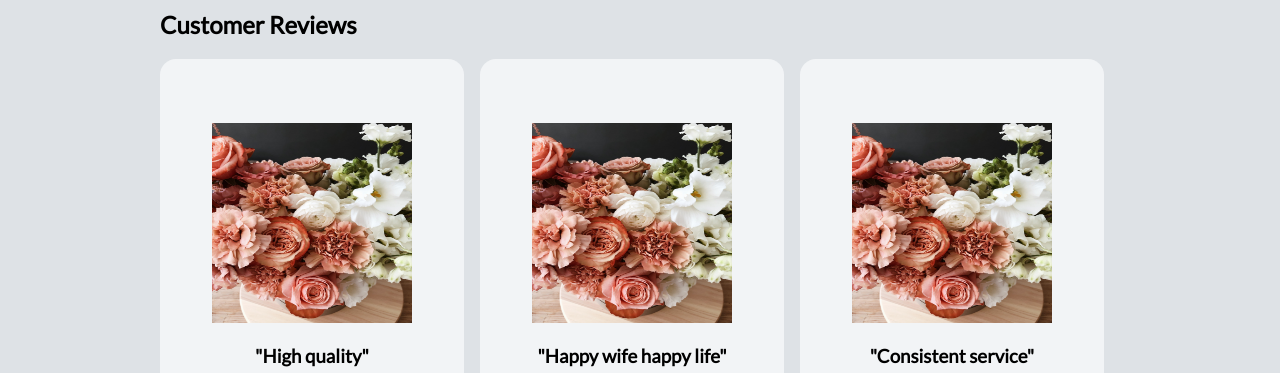
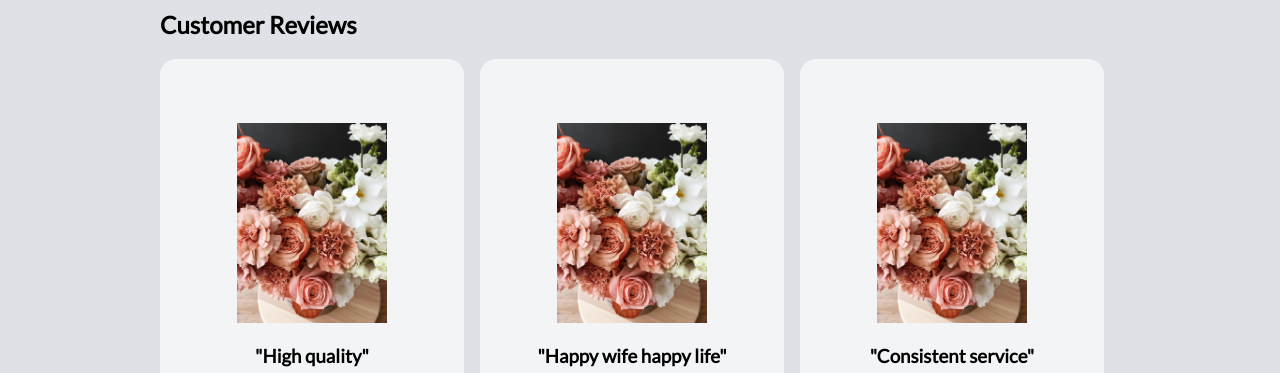
Before and after one commit to christineyoo/sweet-bloom, a React (Create React App) app: page / in a window 1280 px wide. Shown: the part 2500-2873 px from the top of the page. Built offline with nearby package versions, Linux system fonts and the light colour scheme; no server answers.

Commit message:
implemented clearing cart after leaving confirmation page

```diff
--- a/src/App.js
+++ b/src/App.js
@@ -143,15 +143,9 @@ class App extends Component {
   };
 
   updateShipAdd = (shippingDataObj) => {
-    this.setState(
-      {
-        shippingData: shippingDataObj
-      },
-      () => {
-        console.log('from App.js', shippingDataObj);
-        console.log('from App.js STATE', this.state);
-      }
-    );
+    this.setState({
+      shippingData: shippingDataObj
+    });
   };
 
   shippingCost = (s) => {
@@ -160,6 +154,10 @@ class App extends Component {
 
   totalCost = (p) => {
     this.setState({ totalCost: p });
+  };
+
+  clearCart = () => {
+    this.setState({ itemsInCart: [] });
   };
 
   deleteItemFromCart = (itemName) => {
@@ -226,6 +224,7 @@ class App extends Component {
                     itemsInCart={this.state.itemsInCart}
                     shipping={this.state.shipping}
                     shippingData={this.state.shippingData}
+                    handleClearCart={() => this.clearCart()}
                   />
                 )}
               />
--- a/src/pages/confirmation/Confirmation.js
+++ b/src/pages/confirmation/Confirmation.js
@@ -33,6 +33,10 @@ class Confirmation extends Component {
       </>
     );
   };
+
+  componentWillUnmount() {
+    this.props.handleClearCart();
+  }
 
   render() {
     return (
--- a/src/pages/landing/Landing.js
+++ b/src/pages/landing/Landing.js
@@ -105,7 +105,6 @@ class Landing extends Component {
               <img
                 src={stockPhoto}
                 height='200px'
-                width='200px'
                 alt='loading...'
               />
               <h3>"High quality"</h3>
@@ -119,7 +118,6 @@ class Landing extends Component {
               <img
                 src={stockPhoto}
                 height='200px'
-                width='200px'
                 alt='loading...'
               />
               <h3>"Happy wife happy life"</h3>
@@ -133,7 +131,6 @@ class Landing extends Component {
               <img
                 src={stockPhoto}
                 height='200px'
-                width='200px'
                 alt='loading...'
               />
               <h3>"Consistent service"</h3>
```
